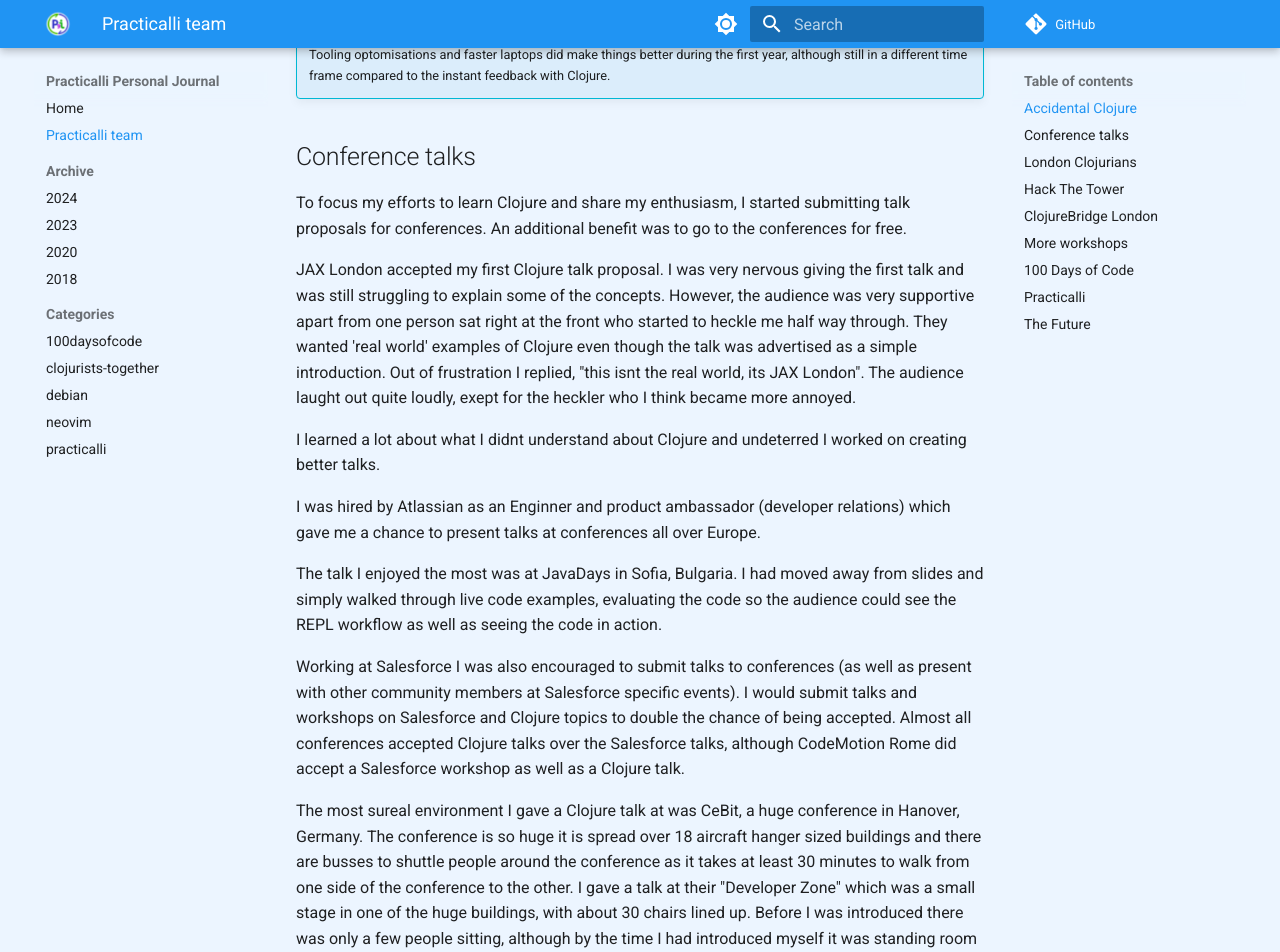
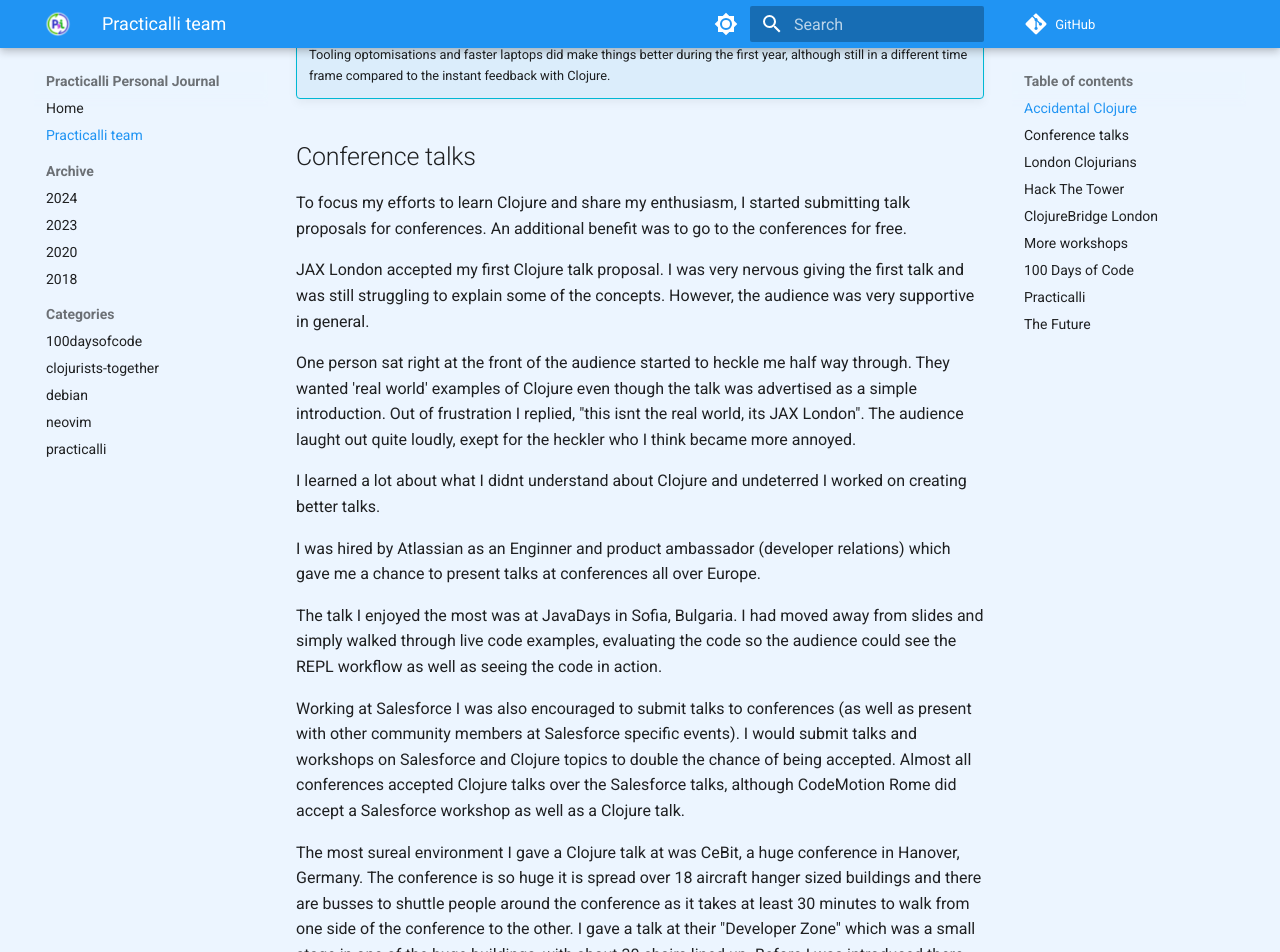
Before and after one commit to practicalli/personal-journal, an MkDocs documentation site: the page built from docs/practicalli-team.md, in a window 1280 px wide and 1400 px high, scrolled down 1580 px. Shown: the top 952 px of the window. Built offline with MkDocs 1.6.1 and Material for MkDocs 9.7.7, drawn with Linux system fonts in a browser that asks for light colours; comment, search, counter and statistics services are not loaded; some of the changed text lies outside the part shown.

Commit message:
page: update practicalli team and mkdocs styles

```diff
--- a/docs/practicalli-team.md
+++ b/docs/practicalli-team.md
@@ -13,7 +13,6 @@ I thank Bruce Durling for starting my journey into Clojure and the 100's of peop
 
 
 <!-- more -->
-
 
 ## Accidental Clojure
 
@@ -50,7 +49,9 @@ I was also attracted by the thought of using Emacs for development, an editor th
 
 To focus my efforts to learn Clojure and share my enthusiasm, I started submitting talk proposals for conferences.  An additional benefit was to go to the conferences for free.
 
-JAX London accepted my first Clojure talk proposal.  I was very nervous giving the first talk and was still struggling to explain some of the concepts.  However, the audience was very supportive apart from one person sat right at the front who started to heckle me half way through.  They wanted 'real world' examples of Clojure even though the talk was advertised as a simple introduction.  Out of frustration I replied, "this isnt the real world, its JAX London".  The audience laught out quite loudly, exept for the heckler who I think became more annoyed.
+JAX London accepted my first Clojure talk proposal.  I was very nervous giving the first talk and was still struggling to explain some of the concepts.  However, the audience was very supportive in general.
+
+One person sat right at the front of the audience started to heckle me half way through.  They wanted 'real world' examples of Clojure even though the talk was advertised as a simple introduction.  Out of frustration I replied, "this isnt the real world, its JAX London".  The audience laught out quite loudly, exept for the heckler who I think became more annoyed.
 
 I learned a lot about what I didnt understand about Clojure and undeterred I worked on creating better talks.
 
@@ -62,7 +63,10 @@ Working at Salesforce I was also encouraged to submit talks to conferences (as w
 
 The most sureal environment I gave a Clojure talk at was CeBit, a huge conference in Hanover, Germany.  The conference is so huge it is spread over 18 aircraft hanger sized buildings and there are busses to shuttle people around the conference as it takes at least 30 minutes to walk from one side of the conference to the other.  I gave a talk at their "Developer Zone" which was a small stage in one of the huge buildings, with about 30 chairs lined up.  Before I was introduced there was only a few people sitting, although by the time I had introduced myself it was standing room only (and quite a few people very slowly walking past).  I recorded the presentation on a GoPro camera, which did a surprisingly good job of capturing the talk (I believe I used a separate microphone to capture the audio at a good quality).
 
-[Video: Clojure presentation at CeBit - Germany](){target=_blank .md-button}
+<p style="text-align:center">
+  <iframe width="560" height="315" src="https://www.youtube.com/embed/mEfqULqChZs" title="Clojure presentation at CeBit Germany" frameborder="0" allow="accelerometer; autoplay; clipboard-write; encrypted-media; gyroscope; picture-in-picture" allowfullscreen></iframe>
+</p>
+
 
 ## London Clojurians
 
```
